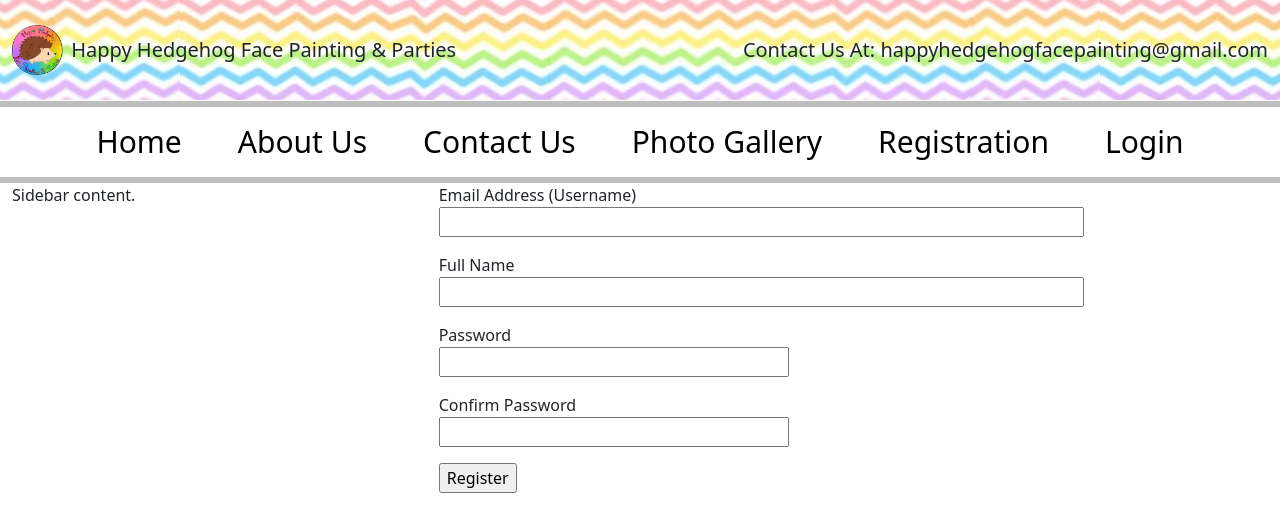
After one commit to AJorja/NewCyber, a Flask app: page /register in a window 1280 px wide. The commit adds this page. Shown: the top 532 px of the page. Run offline with Flask 3, Linux system fonts and the light colour scheme; some libraries are stand-ins or nearby versions.

Commit message:
Final Weeks

```diff
--- a/app.py
+++ b/app.py
@@ -9,17 +9,17 @@ db = SQLAlchemy(app)  # creates the db object using the configuration
 login = LoginManager(app)
 login.login_view = 'login'
 
-from forms import ContactForm
-from models import Contact
+from forms import ContactForm, RegistrationForm, LoginForm, ResetPasswordForm
+from models import Contact, User
 
 
 @app.route('/')
 def homepage():
-    return render_template("index.html", title="Homepage")
+    return render_template("index.html", title="Homepage", user=current_user)
 
 @app.route('/about')
 def about():
-    return render_template("about.html", title="About Us")
+    return render_template("about.html", title="About Us", user=current_user)
 
 @app.route("/contact", methods=["POST", "GET"])
 def contact():
@@ -28,15 +28,109 @@ def contact():
         new_contact = Contact(name=form.name.data, email=form.email.data, message=form.message.data)
         db.session.add(new_contact)
         db.session.commit()
-        # flash("Your message has been sent to administrators.")
+        flash("Your message has been sent to administrators.")
         return redirect(url_for("homepage"))
     return render_template("contact.html", title="Contact Us", form=form, user=current_user)
 
 
 @app.route('/photogallery')
 def photogallery():
-    return render_template("photogallery.html", title="Photo Gallery")
+    return render_template("photogallery.html", title="Photo Gallery", user=current_user)
 
+@app.route("/register", methods=["GET", "POST"])
+def register():
+    form = RegistrationForm()
+    if form.validate_on_submit():
+        new_user = User(email_address=form.email_address.data, name=form.name.data, user_level=1, active=True) # defaults to regular user
+        new_user.set_password(form.password.data)
+        db.session.add(new_user)
+        db.session.commit()
+        return redirect(url_for("homepage"))
+    return render_template("register.html", title="User Registration", form=form, user=current_user)
+
+@app.route('/login', methods=["POST", "GET"])
+def login():
+    form = LoginForm()
+    if form.validate_on_submit():
+        user = User.query.filter_by(email_address=form.email_address.data).first()
+        print(user)
+        if user is not None and user.check_password(form.password.data) or not user.active:
+            # User has been authenticated
+            login_user(user)
+            print("DEBUG: Login Successful")
+            return redirect(url_for("homepage"))
+        else:
+            print("DEBUG: Login Failed")
+            # Username or password incorrect
+            return redirect(url_for("login"))
+    return render_template("login.html", title="Login", form=form, user=current_user)
+
+@app.route('/logout')
+def logout():
+    logout_user()
+    flash("You Have Successfully Logged Out")
+    return redirect(url_for("homepage"))
+
+@app.route('/passwordreset', methods=['GET', 'POST'])
+@login_required
+def reset_password():
+    form = ResetPasswordForm()
+    if form.validate_on_submit():
+        user = User.query.filter_by(email_address=current_user.email_address).first()
+        user.set_password(form.new_password.data)
+        db.session.commit()
+        flash("Your password has been changed.")
+        return redirect(url_for('homepage'))
+    return render_template("passwordreset.html", title='Reset Password', form=form, user=current_user)
+
+# Error Handlers
+@app.errorhandler(404)
+def page_not_found(e):
+    return render_template("404.html", user=current_user), 404
+
+
+@app.errorhandler(500)
+def internal_server_error(e):
+    return render_template("500.html", user=current_user), 500
+
+@app.route('/contact_messages')
+@login_required
+def view_contact_messages():
+ if current_user.is_admin():
+    contact_messages = Contact.query.all()
+    return render_template("contactMessages.html", title="Contact Messages", user=current_user, messages=contact_messages)
+ else:
+    return redirect(url_for("homepage"))
+
+@app.route('/admin/list_all_users')
+@login_required
+def list_all_users():
+    if current_user.is_admin():
+        all_users = User.query.all()
+        return render_template("listAllUsers.html", title="All Active Users", user=current_user, users=all_users)
+    else:
+        flash("You must be an administrator to access this functionality.")
+        return redirect(url_for("homepage"))
+
+@app.route('/reset_password/<userid>', methods=['GET', 'POST'])
+@login_required
+def reset_user_password(userid):
+    form = ResetPasswordForm()
+    user = User.query.filter_by(id=userid).first()
+    if form.validate_on_submit():
+        user.set_password(form.new_password.data)
+        db.session.commit()
+        flash('Password has been reset for user {}'.format(user.name))
+        return redirect(url_for('homepage'))
+    return render_template("passwordreset.html", title='Reset Password', form=form, user=user)
+
+@app.route('/admin/user_enable/<userid>')
+@login_required
+def user_enable(userid):
+    user = User.query.filter_by(id=userid).first()
+    user.active = not user.active
+    db.session.commit()
+    return redirect(url_for("list_all_users"))
 
 if __name__ == '__main__':
     app.run()
--- a/forms.py
+++ b/forms.py
@@ -9,3 +9,24 @@ class ContactForm(FlaskForm):
     email = StringField("Email", validators=[DataRequired(), Email()], render_kw={"class": "border border-primary rounded text-primary bg-light"})
     message = StringField("Message", validators=[DataRequired()], render_kw={"class": "border border-primary rounded text-primary bg-light"})
     submit = SubmitField('Submit', render_kw={"class": "btn btn-primary btn-block"})
+
+class RegistrationForm(FlaskForm):
+    email_address = StringField("Email Address (Username)", validators=[DataRequired(), Email()])
+    name = StringField("Full Name", validators=[DataRequired()])
+    password = PasswordField("Password", validators=[DataRequired()])
+    password_confirm = PasswordField("Confirm Password", validators=[DataRequired(), EqualTo("password")])
+    submit = SubmitField("Register")
+
+    def validate_email_address(self, email_address_to_register):
+        user = User.query.filter_by(email_address=email_address_to_register.data).first()
+        if user is not None:
+            raise ValidationError("Please Use a Different Email Address)")
+
+class LoginForm(FlaskForm):
+    email_address = StringField('Email Address', validators=[DataRequired()])
+    password = PasswordField('Password', validators=[DataRequired()])
+    submit = SubmitField('Sign In')
+
+class ResetPasswordForm(FlaskForm):
+    new_password = StringField('New Password', validators=[DataRequired()])
+    submit = SubmitField('Submit')
--- a/static/site.css
+++ b/static/site.css
@@ -74,3 +74,17 @@ body {
     color: black;
     margin: 0;
   }
+
+
+  .flashes {
+    padding: 10px;
+    border-radius: 3px;
+    font-size: 1rem;
+    margin-bottom: 10px;
+    border: 2px solid rgb(150, 136, 136);
+    background-color: rgb(249, 206, 240);
+    color: rgb(0, 0, 0);
+    text-align: center; /* Centers the text horizontally */
+}
+
+}
--- a/templates/base.html
+++ b/templates/base.html
@@ -20,7 +20,8 @@
 
 
 
-  <section class="section-above-navbar" style="background-image: url('/static/images/TopPage.jpg'); background-size: contain; background-position: center; padding: 10px 0; height: 100px;  margin-bottom: 1px;">
+  <section class="section-above-navbar"
+    style="background-image: url('/static/images/TopPage.jpg'); background-size: contain; background-position: center; padding: 10px 0; height: 100px;  margin-bottom: 1px;">
     <div class="container-fluid h-100">
       <div class="row align-items-center justify-content-between h-100">
         <div class="col-md-auto d-flex align-items-center">
@@ -51,10 +52,30 @@
           <a class="nav-link" href="/about">About Us</a>
           <a class="nav-link" href="/contact">Contact Us</a>
           <a class="nav-link" href="/photogallery">Photo Gallery</a>
+          {% if user.is_anonymous %}
+          <a class="nav-link" href="/register">Registration</a>
+          <a class="nav-link" href="/login">Login</a>
+        {% else %}
+          <a class="nav-link" href="/logout">Logout</a>
+          <a class="nav-link" href="/passwordreset">Password Reset</a>
+          {% if user.is_admin() %}
+          <li><a class="nav-link" href="/contact_messages">Contact Messages</a></li>
+          <li><a class="nav-link" href="/admin/list_all_users">List all Users</a></li>
+        {% endif %}
+      {% endif %}
         </div>
       </div>
     </div>
   </nav>
+  {% with messages = get_flashed_messages() %}
+    {% if messages %}
+        <ul class="flashes">
+            {% for message in messages %}
+                <li><div class="focus">{{ message }}</div></li>
+            {% endfor %}
+        </ul>
+    {% endif %}
+{% endwith %}
 
 
 
--- /dev/null
+++ b/templates/register.html
@@ -0,0 +1,48 @@
+{% extends 'base.html' %}
+
+{# Place the content for the rowTwoColOneContent in this block #}
+{% block rowTwoColOneContent %}
+Sidebar content.
+{% endblock %}
+
+{# Place the content for the rowTwoColTwoContent in this block #}
+{% block rowTwoColTwoContent %}
+<form action="" method="post">
+    {{ form.hidden_tag() }}
+
+    <p>
+        {{ form.email_address.label }}<br>
+        {{ form.email_address(size=64) }}<br>
+        {% for error in form.email_address.errors %}
+        <span style="color: red;">[{{ error }}]</span>
+        {% endfor %}
+    </p>
+    <p>
+        {{ form.name.label }}<br>
+        {{ form.name(size=64) }}<br>
+        {% for error in form.name.errors %}
+        <span style="color: red;">[{{ error }}]</span>
+        {% endfor %}
+    </p>
+    <p>
+        {{ form.password.label }}<br>
+        {{ form.password(size=32) }}<br>
+        {% for error in form.password.errors %}
+        <span style="color: red;">[{{ error }}]</span>
+        {% endfor %}
+    </p>
+    <p>
+        {{ form.password_confirm.label }}<br>
+        {{ form.password_confirm(size=32) }}<br>
+        {% for error in form.password_confirm.errors %}
+        <span style="color: red;">[{{ error }}]</span>
+        {% endfor %}
+    </p>
+    <p>{{ form.submit() }}</p>
+</form>
+{% endblock %}
+
+{# Place the content for the cellContent3 in this block #}
+{% block cellContent3 %}
+Footer
+{% endblock %}
```
Also changed, not shown: templates/404.html (added, +18 -0 lines), templates/500.html (added, +18 -0 lines), templates/contactMessages.html (added, +48 -0 lines), templates/listAllUsers.html (added, +33 -0 lines), templates/login.html (added, +34 -0 lines), templates/passwordreset.html (added, +29 -0 lines), site.db.
